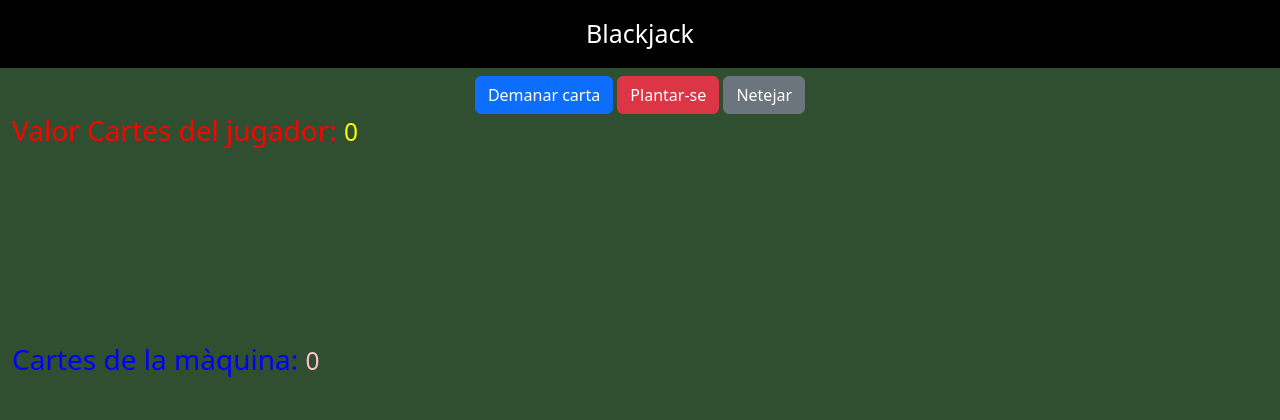
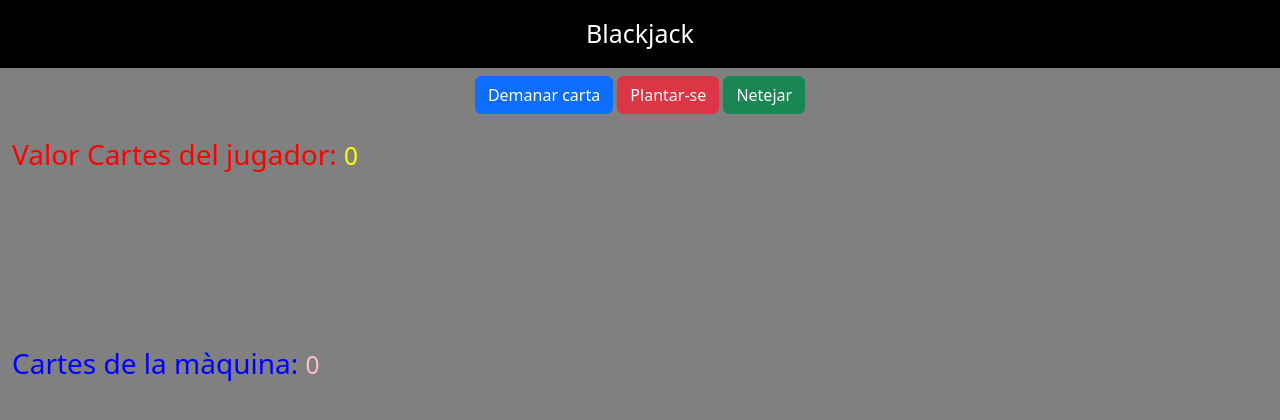
Before and after one commit to jaumevc/blackjack, a website built with Vite: page index.html in a window 1280 px wide. Built offline with nearby package versions, Linux system fonts and the light colour scheme.

Commit message:
restructura stiles

```diff
--- a/index.html
+++ b/index.html
@@ -18,10 +18,11 @@
             <button id="btnDemanar" class="btn btn-primary">Demanar carta</button>
             <!-- class="btn btn-success" -->
             <button id="btnPlantarse" class="btn btn-danger">Plantar-se</button>
-            <button id="btnJugar" class="btn btn-secondary">Netejar</button>
+            <!-- class="btn btn-secondary" -->
+            <button id="btnJugar" class="btn btn-success">Netejar</button>
         </div>
     </div>
-
+    <br/>
     <div class="row container">
         <div class="col">
             <h3 style="color: red;">Valor Cartes del jugador: <small style="color: yellow;">0</small></h2>
@@ -30,7 +31,6 @@
                 <img class="carta" src="assets/cartas/2C.png">
                 <img id="carta3Jugador" class="carta" src="assets/cartas/2C.png">
                 <img class="carta" src="assets/cartas/2C.png"> -->
-
             </div>
         </div>
     </div>
--- a/style.css
+++ b/style.css
@@ -1,7 +1,8 @@
 /*quan es fa ref al document */
 html, body {
   margin: 0px;
-  background-color: #2f4f30;
+   /* background-color: #2f4f30;  */
+  background-color: gray;
   color: white;
 }
 
@@ -27,5 +28,5 @@ html, body {
 /*bolem que es mostri lespai sempre amb una alçada
 concreta, independenment de si hi ha cartes o no*/
 #maquina-cartes, #jugador-cartes {
-  height: 180px;
+  height: 160px;
 }
```
